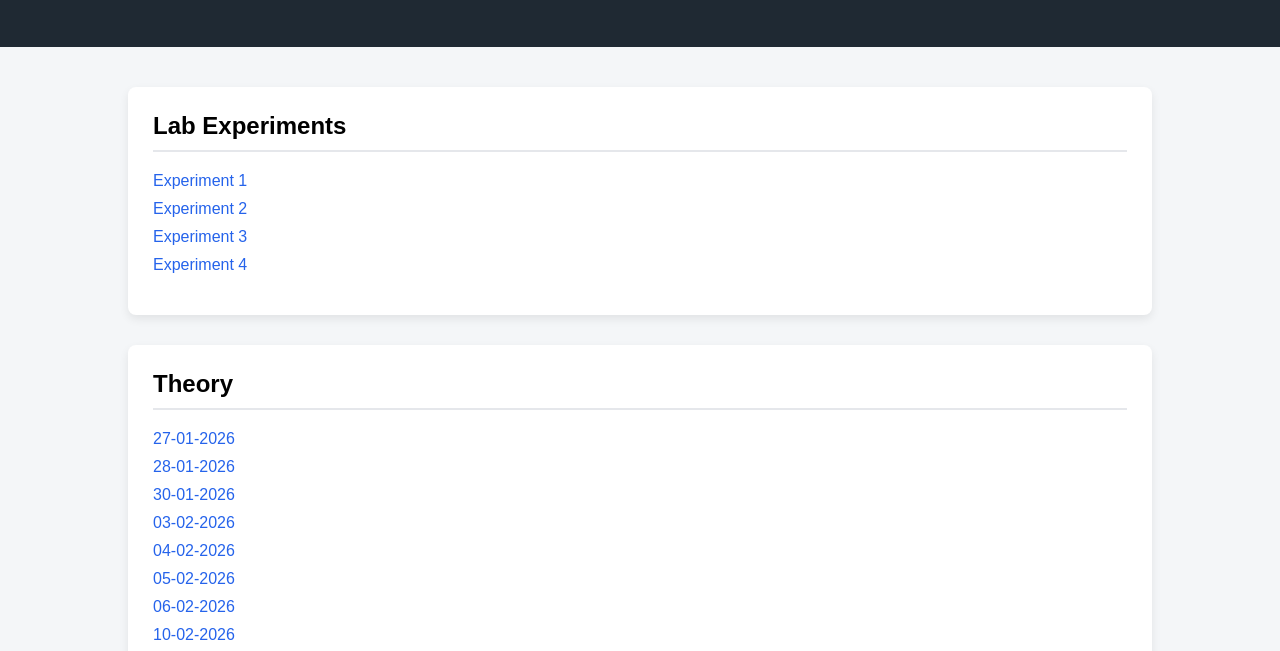
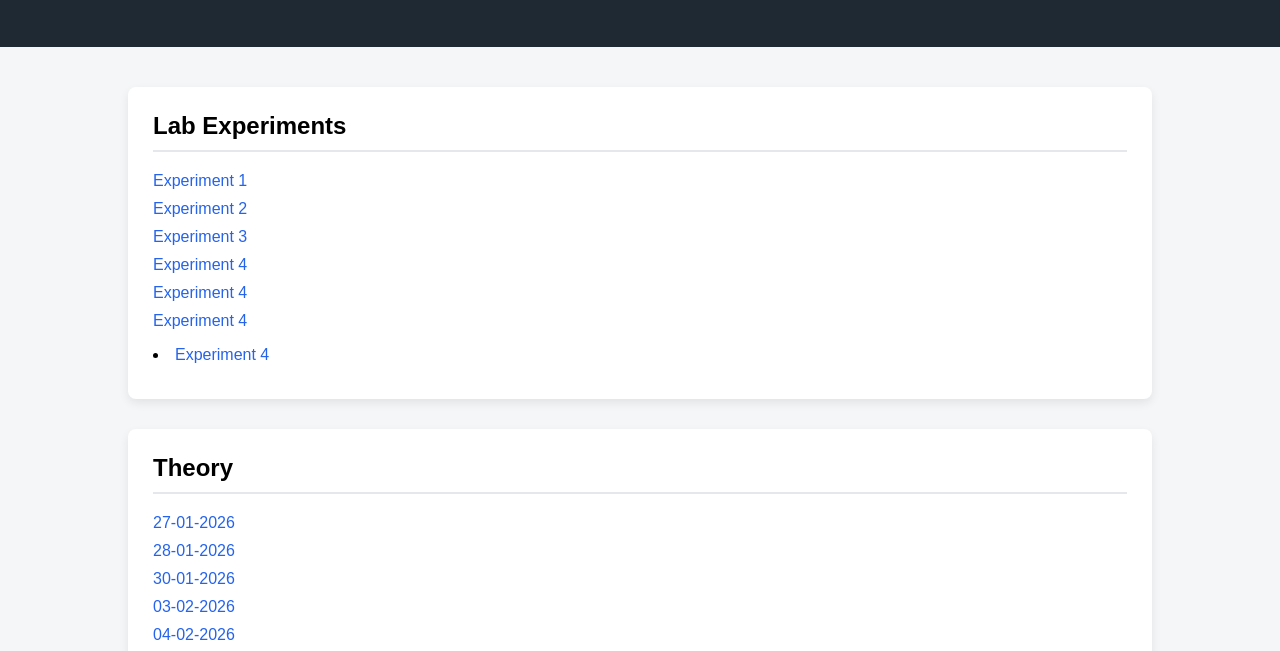
Before and after one commit to Ronak25034/Containerization, a plain HTML site: page index.html in a window 1280 px wide. Shown: the part 148-799 px from the top of the page. Drawn offline with Linux system fonts and the light colour scheme.

Commit message:
HTML updated

```diff
--- a/index.html
+++ b/index.html
@@ -79,8 +79,9 @@
                 <li><a href="Lab/Experiment2/">Experiment 2</a></li>
                 <li><a href="Lab/Experiment3/">Experiment 3</a></li>
                 <li><a href="Lab/Experiment4/">Experiment 4</a></li>
-
-            </ul>
+                <li><a href="Lab/Experiment5/">Experiment 4</a></li>
+                <li><a href="Lab/Experiment6/">Experiment 4</a></li>
+            </ul><li><a href="Lab/Experiment7/">Experiment 4</a></li>
         </div>
         <div class="section">
             <h2>Theory</h2>
```
Also changed, not shown: Lab/Experiment7/README.md, 3 other files.
